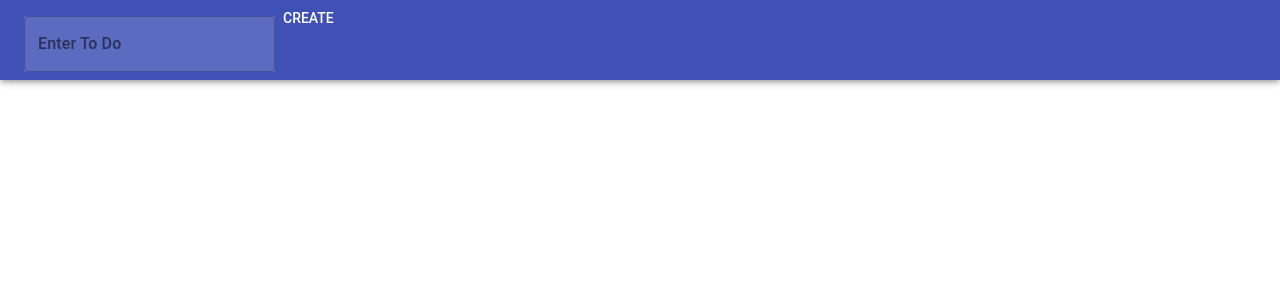
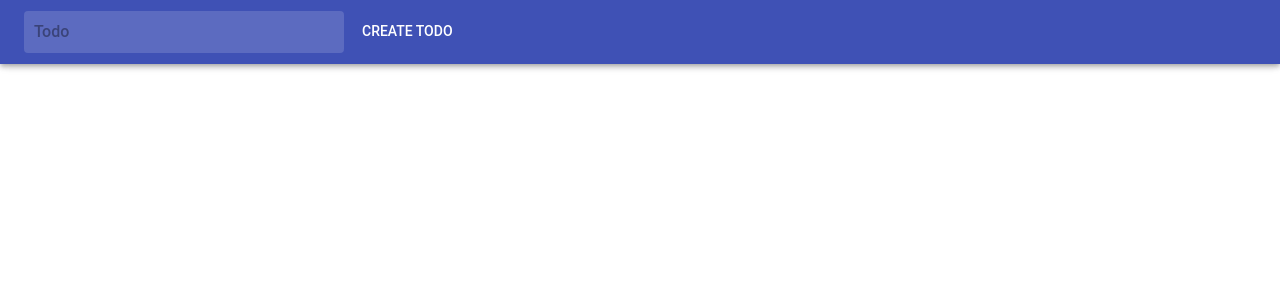
Before and after one commit to chrisventurini/todo-nextjs, a Next.js app: page / in a window 1280 px wide. Shown: the top 300 px of the page. Built offline with nearby package versions, Linux system fonts and the light colour scheme.

Commit message:
Styling cleanup

```diff
--- a/components/Header.js
+++ b/components/Header.js
@@ -4,7 +4,7 @@ import React, { Component } from 'react';
 import AppBar from '@material-ui/core/AppBar';
 import Button from '@material-ui/core/Button';
 import Toolbar from '@material-ui/core/Toolbar';
-import TextField from '@material-ui/core/TextField';
+import InputBase from '@material-ui/core/InputBase';
 import Typography from '@material-ui/core/Typography';
 import { withStyles } from '@material-ui/core/styles';
 import { fade } from '@material-ui/core/styles/colorManipulator';
@@ -15,14 +15,20 @@ const styles = theme => ({
     form: {
         flexGrow: 1,
     },
-    color: {
-      color: 'white'
+    button: {
+        color: 'white',
+        marginLeft: '10px'
     },
     toDoInput: {
         backgroundColor: fade(theme.palette.common.white, 0.15),
         '&:hover': {
             backgroundColor: fade(theme.palette.common.white, 0.25),
         },
+        borderRadius: theme.shape.borderRadius,
+        padding: '5px',
+        paddingLeft: '10px',
+        paddingRight: '10px',
+        width: '300px'
     }
 });
 
@@ -66,17 +72,15 @@ class Header extends Component {
                 <Toolbar>
                     <Typography variant="h6" color="inherit">
                         <form className={classes.form} noValidate autoComplete="off" onSubmit={this.handleSubmit}>
-                            <TextField
+                            <InputBase
                                 id="to-do-input"
                                 className={classes.toDoInput}
-                                label="Enter To Do"
-                                placeholder="To Do"
-                                margin="normal"
+                                placeholder="Todo"
                                 value={this.state.toDoTitle}
                                 variant="outlined"
                                 onChange={this.handleInputChange}
                             />
-                            <Button className={classes.color}>Create</Button>
+                            <Button className={classes.button}>Create Todo</Button>
                         </form>
                     </Typography>
                 </Toolbar>
--- a/components/ToDoItem.js
+++ /dev/null
@@ -1,14 +0,0 @@
-import Checkbox from '@material-ui/core/Checkbox';
-import ListItem from '@material-ui/core/ListItem';
-import ListItemText from '@material-ui/core/ListItemText';
-
-export default (props) => {
-    let { title } = props;
-
-    return (
-        <ListItem>
-            <Checkbox tabIndex={-1} disableRipple />
-            <ListItemText primary={title} />
-        </ListItem>
-    )
-}
--- a/components/ToDoList.js
+++ b/components/ToDoList.js
@@ -3,7 +3,7 @@ import { connect } from 'react-redux'
 
 import List from '@material-ui/core/List';
 
-import ToDoItem from './ToDoItem';
+import ToDoItem from './TodoItem';
 
 class ToDoList extends Component {
 
--- /dev/null
+++ b/components/TodoItem.js
@@ -0,0 +1,24 @@
+import Checkbox from '@material-ui/core/Checkbox';
+import ListItem from '@material-ui/core/ListItem';
+import ListItemText from '@material-ui/core/ListItemText';
+import { withStyles } from '@material-ui/core/styles';
+
+const styles = theme => ({
+    listItem: {
+        borderTop: '1px solid black'
+    }
+});
+
+
+let TodoItem = (props) => {
+    let { classes, title } = props;
+
+    return (
+        <ListItem className={classes.listItem}>
+            <Checkbox tabIndex={-1} disableRipple />
+            <ListItemText primary={title} />
+        </ListItem>
+    )
+};
+
+export default withStyles(styles())(TodoItem);
--- a/styles.scss
+++ b/styles.scss
@@ -1,3 +1,3 @@
 #to-do-list {
-    margin-top: 60px;
+    margin-top: 55px;
 }
```
